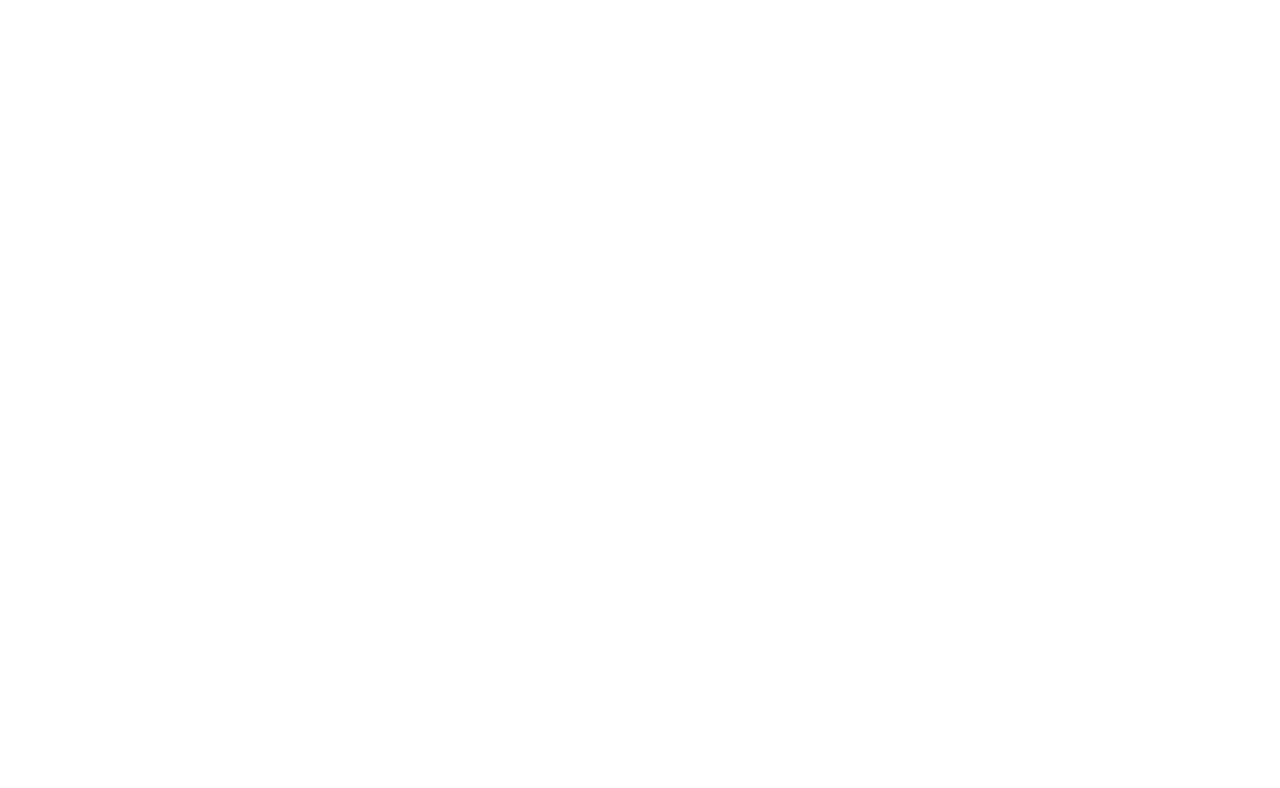
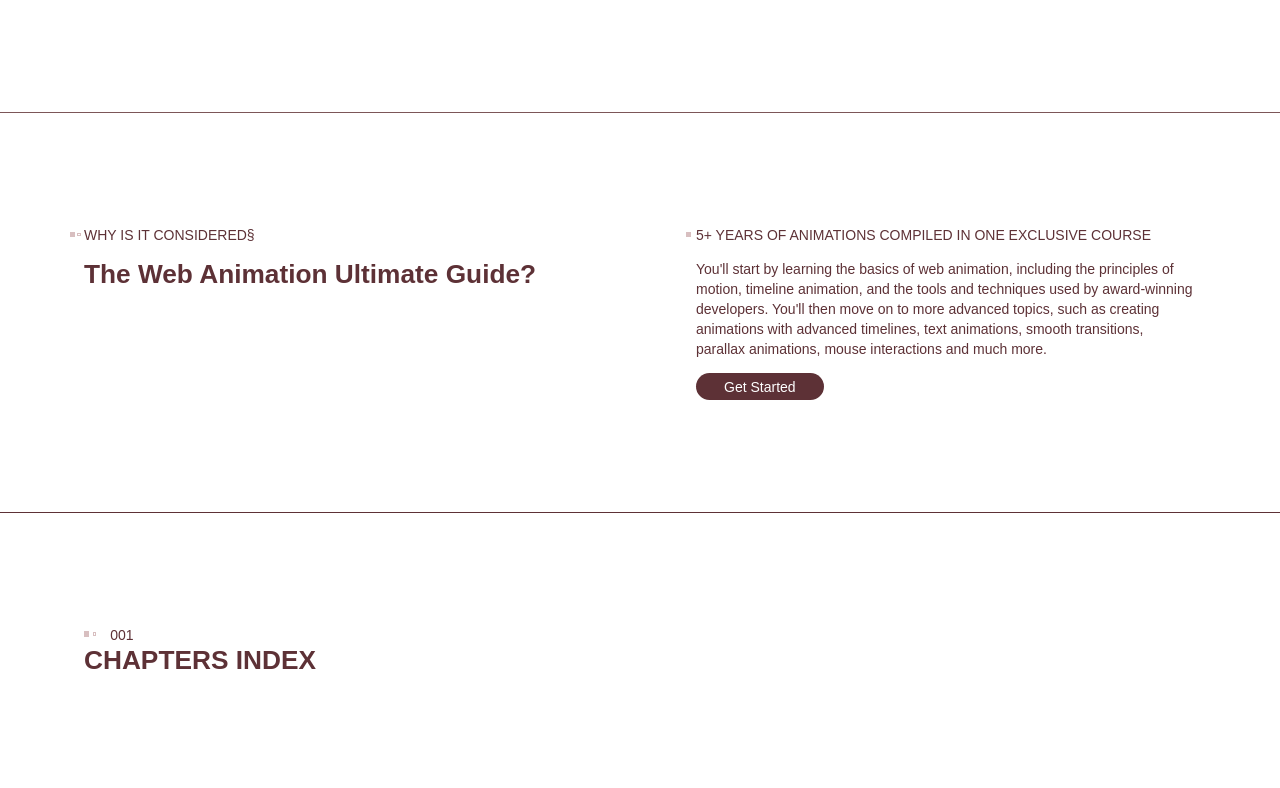
Before and after one commit to samjaabo/portfolio-v2, a Next.js app: page /test in a window 1280 px wide. Shown: the part 656-1444 px from the top of the page. Before the commit the page ends 964 px from the top, so only its background shows below. Built offline with nearby package versions, Linux system fonts and the light colour scheme; a web font is replaced by a local one.

Commit message:
ad: second section with small cards

```diff
--- a/package.json
+++ b/package.json
@@ -9,6 +9,7 @@
     "lint": "eslint"
   },
   "dependencies": {
+    "clsx": "^2.1.1",
     "framer-motion": "^12.23.12",
     "next": "15.5.2",
     "react": "19.1.0",
--- a/src/app/test/page.tsx
+++ b/src/app/test/page.tsx
@@ -5,13 +5,16 @@
   NavbarContainer,
   NavbarContainerRounded,
   ProfileImageContainer,
+  SmallCardBottomContainer,
   WebsiteLogo,
 } from "@/components/futuristic/svgs";
 import Link from "next/link";
+import clsx from "clsx";
 
 export default function TestPage() {
   return (
-    <main className=" relative flex flex-col items-center justify-start min-h-screen h-auto bg-white px-2 lg:px-8 w-full max-w-[120rem] mx-auto">
+    <main className="relative flex flex-col items-center justify-start min-h-screen h-auto bg-white w-full max-w-[120rem] mx-auto">
+      <section className=" relative flex flex-col items-center justify-start h-fit bg-white px-2 lg:px-8 w-full">
         <div className="relative flex items-center justify-center bg-soft w-full h-fit rounded-t-xl mt-2 lg:mt-8">
           <NavbarContainer></NavbarContainer>
           <NavbarContainerRounded></NavbarContainerRounded>
@@ -94,8 +97,86 @@
           </div>
           <CardBottomContainer></CardBottomContainer>
         </div>
-      <section></section>
-      <div className="w-full h-96"></div>
+      </section>
+      <section className="flex flex-col mt-40  w-full h-fit -px-8 border-y border-line-color">
+        <div className="flex w-full px-4 py-32 lg:px-8 ">
+          <div className="flex-1 flex flex-col gap-4 px-8 lg:px-16">
+            <div className="relative flex">
+              <div className="absolute top-2 -left-4 w-1.5 h-1.5 bg-line-color-soft"></div>
+              <div className="absolute top-[0.56275rem] -left-2 w-1 h-1 border border-line-color-soft"></div>
+              WHY IS IT CONSIDERED§
+            </div>
+            <h1 className="text-3xl font-bold">
+              The Web Animation Ultimate Guide?
+            </h1>
+          </div>
+          <div className="flex-1 flex flex-col gap-4 px-8 lg:px-16">
+            <div className="relative flex">
+              <div className="absolute top-2 -left-3 w-1.5 h-1.5 bg-line-color-soft"></div>
+              {/* <div className="absolute top-[0.56275rem] -left-2 w-1 h-1 border border-line-color-soft"></div> */}
+              5+ YEARS OF ANIMATIONS COMPILED IN ONE EXCLUSIVE COURSE
+            </div>
+            <p>
+              You'll start by learning the basics of web animation, including
+              the principles of motion, timeline animation, and the tools and
+              techniques used by award-winning developers. You'll then move on
+              to more advanced topics, such as creating animations with advanced
+              timelines, text animations, smooth transitions, parallax
+              animations, mouse interactions and much more.
+            </p>
+
+            <button className="btn w-fit">Get Started</button>
+          </div>
+        </div>
+        <div className=" w-full px-4 py-32 lg:px-24 border-t">
+          <div className="mb-32">
+            <div className="w-1.5 h-1.5 bg-line-color-soft inline-block mr-1 mb-[calc(0.875rem/2-0.375rem/2)]"></div>
+            <div className="w-1 h-1 border border-line-color-soft inline-block mr-4 mb-[calc(0.875rem/2-0.25rem/2)]"></div>
+            <div className="inline-block">001</div>
+            <h1 className="font-bold text-3xl">CHAPTERS INDEX</h1>
+          </div>
+          <div className="grid grid-cols-1 md:grid-cols-2 lg:grid-cols-3 xl:grid-cols-4 w-full gap-x-4 gap-y-12 lg:gap-y-32">
+            {[0, 1, 2, 3, 4, 5, 6, 7, 8, 9].map((_, i) => (
+              <div
+                key={i}
+                className={clsx(
+                  "relative w-full h-fit flex flex-col gap-4 p-8 bg-soft rounded-t-xl rounded-bl-xl max-h-96",
+                  i % 2 === 0
+                    ? "md:mb-24 lg:mb-28 xl:mb-32 "
+                    : "md:mt-24 lg:mt-28 xl:mt-32 "
+                )}
+              >
+                <div className="">
+                  <div className="w-1.5 h-1.5 bg-line-color-soft inline-block mr-1 mb-[calc(0.875rem/2-0.375rem/2)]"></div>
+                  <div className="w-1 h-1 border border-line-color-soft inline-block mr-4 mb-[calc(0.875rem/2-0.25rem/2)]"></div>
+                  <div className="inline-block">
+                    {String(i + 1).padStart(3, "0")}
+                  </div>
+                  <h1 className="font-bold text-3xl">CHAPTERS INDEX</h1>
+                </div>
+                <p className=" line-clamp-8">
+                  You'll start by learning the basics of web animation,
+                  including the principles of motion, timeline animation, and
+                  the tools and techniques used by award-winning developers.
+                  You'll then move on to more advanced topics, such as creating
+                  animations with advanced timelines, text animations, smooth
+                  transitions, parallax animations, mouse interactions and much
+                  more.
+                  {i === 1 &&
+                    `##### You'll start by learning the basics of web animation,
+                  including the principles of motion, timeline animation, and
+                  the tools and techniques used by award-winning developers.
+                  You'll then move on to more advanced topics, such as creating
+                  animations with advanced timelines, text animations, smooth
+                  transitions, parallax animations, mouse interactions and much
+                  more.`}
+                </p>
+                <SmallCardBottomContainer></SmallCardBottomContainer>
+              </div>
+            ))}
+          </div>
+        </div>
+      </section>
     </main>
   );
 }
--- a/src/components/futuristic/svgs.tsx
+++ b/src/components/futuristic/svgs.tsx
@@ -2,6 +2,24 @@
   return (
     <svg
       className="absolute -bottom-4 lg:-bottom-8 right-0 z-0 w-1/2 h-auto "
+      width="100%"
+      viewBox="0 0 228 38"
+      fill="none"
+      xmlns="http://www.w3.org/2000/svg"
+    >
+      <path
+        fillRule="evenodd"
+        clipRule="evenodd"
+        d="M228 0V28c0 5.5-4.5 10-10 10H46c-3 0-5.8-1.3-7.7-3.7L13.2 3.7C11.3 1.3 8.5 0 5.5 0H228 0s0 0 228 0z"
+        fill="var(--color-soft)"
+      ></path>
+    </svg>
+  );
+}
+export function SmallCardBottomContainer() {
+  return (
+    <svg
+      className="absolute -bottom-4  right-0 z-0 w-1/2 h-auto "
       width="100%"
       viewBox="0 0 228 38"
       fill="none"
```
Also changed, not shown: 1 other file (tests, documents, lock files or other folders). Lines whose indentation alone changed are shown as unchanged.
